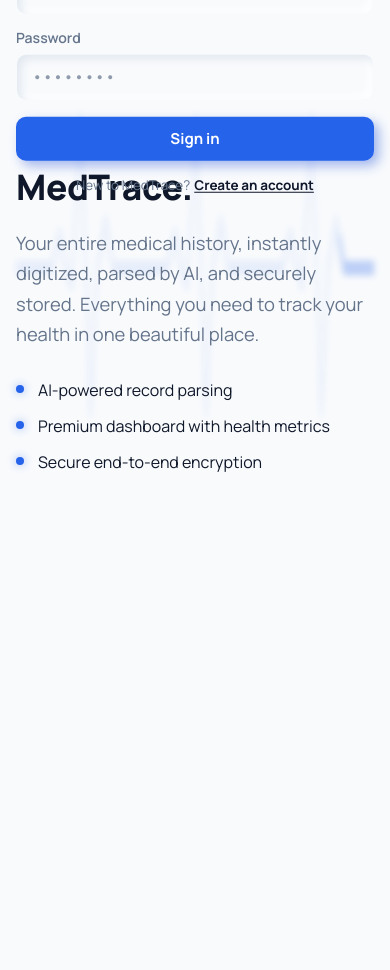
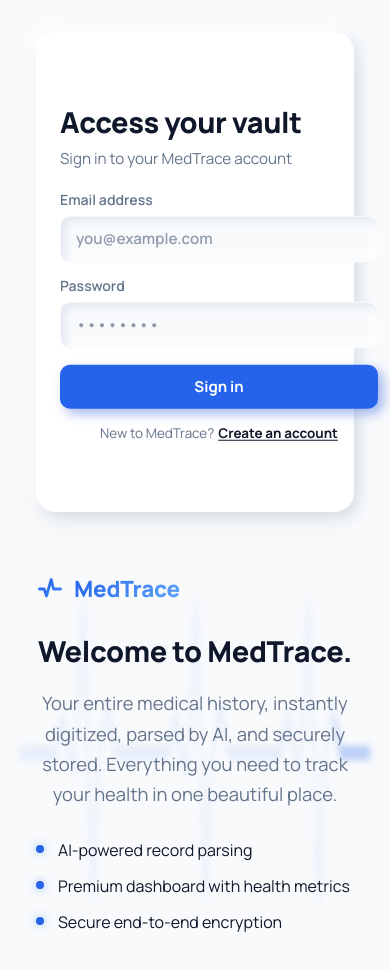
Before and after one commit to j-j-j-github/MedTrace, a React (Vite) app: page /login in a window 390 px wide. Shown: the top 970 px of the page. Before the commit the page ends 844 px from the top, so only its background shows below. Built offline with nearby package versions, Linux system fonts and the light colour scheme; no server answers.

Commit message:
Fixed Mobile responsivness.

```diff
--- a/src/pages/Auth.css
+++ b/src/pages/Auth.css
@@ -422,32 +422,35 @@
 --------------------------------------------------------- */
 @media (max-width: 860px) {
   .auth-scene {
-    padding: 24px 16px;
+    padding: 32px 20px;
     align-items: flex-start;
   }
 
   .stage {
     height: auto;
-    min-height: auto;
+    min-height: 100vh;
     display: flex;
     flex-direction: column;
-    gap: 28px;
+    gap: 40px;
     align-items: center;
   }
 
   .panel {
     position: relative;
-    width: 100%;
+    width: 100% !important;
     transform: none !important;
-    padding: 0 !important;
+    padding: 0 16px !important;
     transition: opacity 0.4s ease;
     height: auto;
+    background-color: transparent !important;
+    box-shadow: none !important;
   }
 
   .panel--text {
     order: 2;
-    text-align: left;
-    margin-top: 10px;
+    text-align: center;
+    margin-top: 20px;
+    margin-bottom: 40px;
   }
 
   .panel--auth {
@@ -456,12 +459,20 @@
     justify-content: center;
   }
 
-  .auth-card {
-    max-width: 420px;
+  .auth-content {
+    background-color: #ffffff;
+    box-shadow: 0 10px 30px rgba(0, 0, 0, 0.05), var(--shadow-neu-flat);
+    border-radius: 20px;
+    padding: 40px 24px;
+    min-height: 480px;
   }
 
-  .card__face {
-    height: 520px;
+  .copy h1 {
+    font-size: clamp(1.8rem, 5vw, 2.4rem);
+  }
+
+  .features li {
+    text-align: left;
   }
 }
 
```
